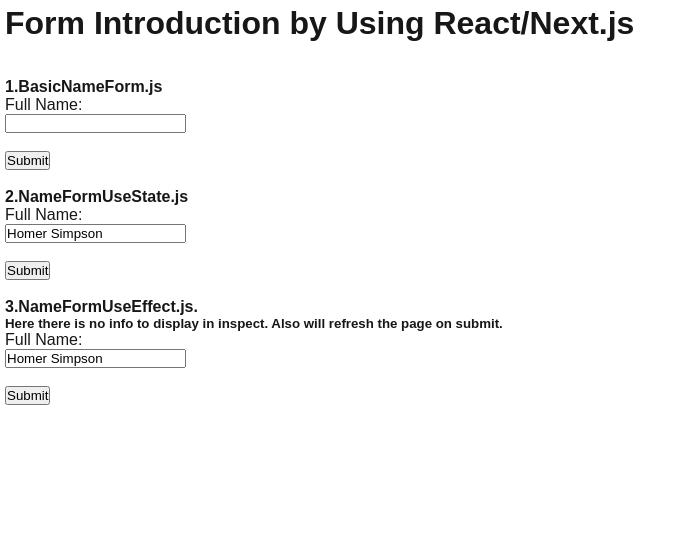
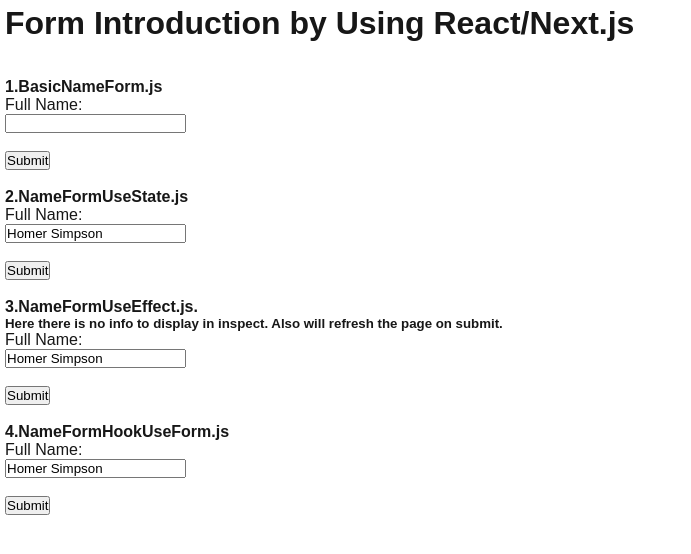
Before and after one commit to gkurkjian/WEB422_Week7_Forms_Introduction, a Next.js app in the folder my-app/: page / in a window 1280 px wide. Shown: the top 554 px of the page, without its empty margins (0-691 px from the left). Built offline with nearby package versions, Linux system fonts and the light colour scheme.

Commit message:
fifth commit, 4.NameFormHookUseForm module formed by installing react-hook-form. by using its register, handleSubmit and defaultValues process

```diff
--- a/my-app/package.json
+++ b/my-app/package.json
@@ -9,9 +9,10 @@
     "lint": "next lint"
   },
   "dependencies": {
+    "next": "14.2.16",
     "react": "^18",
     "react-dom": "^18",
-    "next": "14.2.16"
+    "react-hook-form": "^7.54.2"
   },
   "devDependencies": {
     "eslint": "^8",
--- /dev/null
+++ b/my-app/pages/components/4.NameFormHookUseForm.js
@@ -0,0 +1,27 @@
+// For this module I installed:  npm i react-hook-form
+import { useForm } from "react-hook-form";
+
+export default function NameformHookUseForm() {
+    const { register, handleSubmit } = useForm ({
+        defaultValues: {
+            fullName: "Homer Simpson",  // default properties included in useForm() by mentioning the defaultValues: { ... }
+        },
+    })
+
+    function submitForm(data) {
+        console.log(`4.NameFormHookUseForm.js name submitted - useName: ${data.fullName}`)  // here will target the value the user entered which will be fullName
+        //console.log(data);  // here will bring the entire prototype of the data. Basically taking the JSON data and push it to API
+    }
+
+    return (
+        <>
+            <h4>4.NameFormHookUseForm.js</h4>
+
+            <form onClick={handleSubmit(submitForm)}>
+                Full Name:  <br />
+                <input type="text" {...register('fullName')}></input> <br /><br />  {/* Here we're interperting with line 7 as a default name. Any updates will come from line 12 */}
+                <button type="submit">Submit</button>
+            </form>
+        </>
+    )
+}
--- a/my-app/pages/index.js
+++ b/my-app/pages/index.js
@@ -1,6 +1,7 @@
 import BasicNameForm from "./components/1.BasicNameForm";
 import NameFormUseState from "./components/2.NameFormUseState";
 import NameFormUseEffect from "./components/3.NameFormUseEffect";
+import NameformHookUseForm from "./components/4.NameFormHookUseForm";
 
 
 export default function Home() {
@@ -10,6 +11,7 @@ export default function Home() {
       <BasicNameForm /> <br />
       <NameFormUseState /> <br />
       <NameFormUseEffect /> <br />
+      <NameformHookUseForm /> <br />
     </>
   );
 }
```
Also changed, not shown: 1 other file (tests, documents, lock files or other folders).
